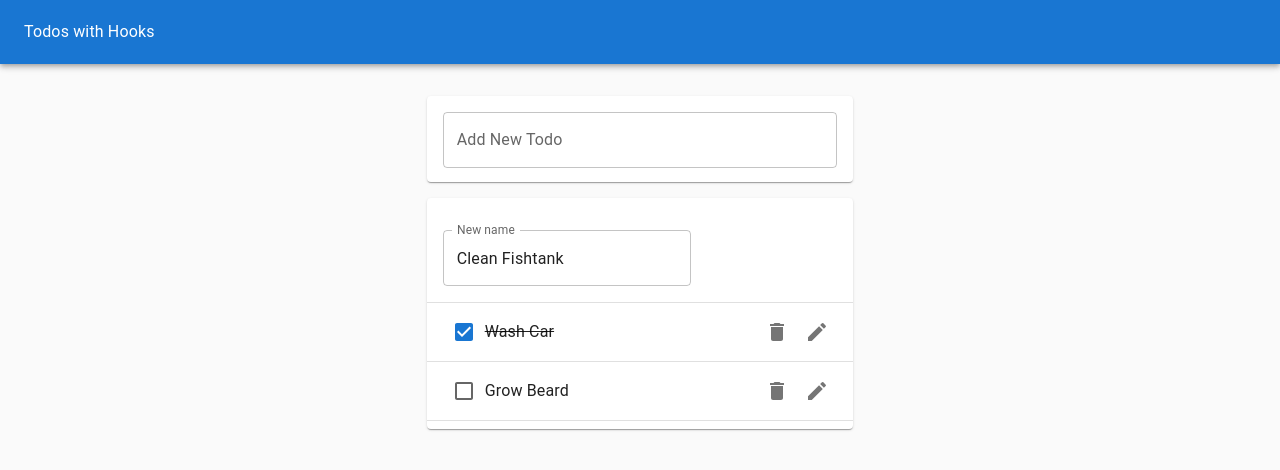
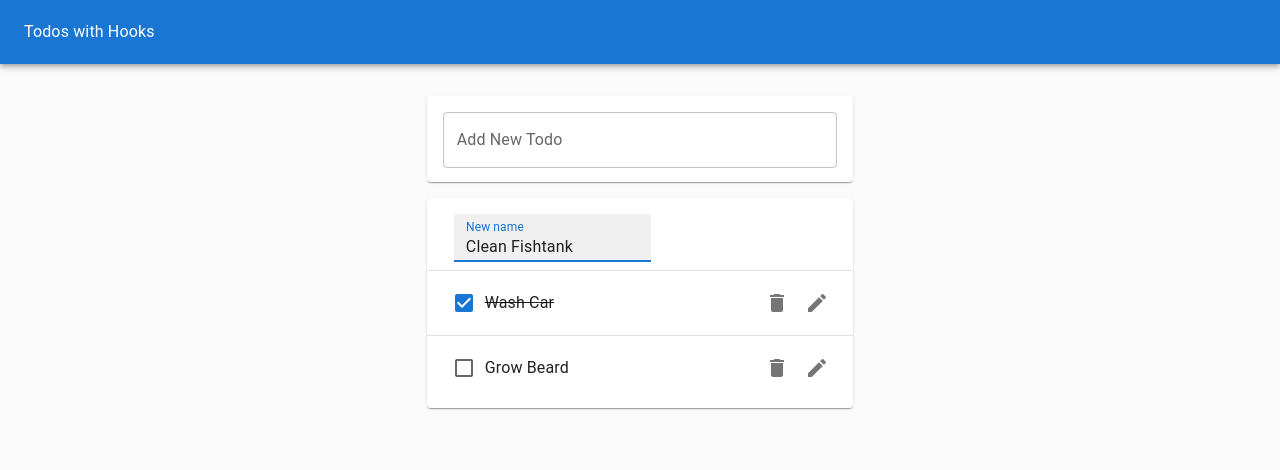
Before and after one commit to MoisesMH/hooks-todolist-app, a React (Create React App) app: page / in a window 1280 px wide. Both pictures are taken after a click on the button 817 px from the left and 235 px from the top of the page. Shown: the top 470 px of the page. Built offline with nearby package versions, Linux system fonts and the light colour scheme.

Commit message:
Small Style Tweaks
A couple style tweaks...

```diff
--- a/src/EditTodoForm.js
+++ b/src/EditTodoForm.js
@@ -12,13 +12,18 @@ function EditTodoForm({ editTodo, id, toggle, taskName }) {
     }
 
     return (
-        <form onSubmit={handleEdit}>
+        <form onSubmit={handleEdit} style={{ marginLeft: "0.7rem", width: "50%" }} >
             <TextField
+                sx={{ marginBottom: "1rem" }}
+                variant="filled"
+                size="small"
                 value={value}
                 onChange={changeVal}
                 margin="normal"
                 label="New name"
                 fullWidth
+                // To write directly in the TextField component
+                autoFocus
             />
         </form>
     )
--- a/src/Todo.js
+++ b/src/Todo.js
@@ -9,7 +9,7 @@ function Todo({ task, id, completed, removeTodo, toggleTodo, editTodo }) {
     const handleToggle = () => toggleTodo(id)
     const [isEditing, toggleIsEditing] = useToggle(false)
     return (
-        <ListItem>
+        <ListItem sx={{ height: "4rem" }} >
             {isEditing ?
                 <EditTodoForm editTodo={editTodo} id={id} taskName={task} toggle={toggleIsEditing} />
                 :
--- a/src/TodoList.js
+++ b/src/TodoList.js
@@ -3,7 +3,7 @@ import React from "react";
 import Todo from "./Todo";
 
 function TodoList({ todos, removeTodo, toggleTodo, editTodo }) {
-    const todoList = todos.map(t => (
+    const todoList = todos.map((t,i) => (
         <>
             <Todo
                 task={t.task}
@@ -14,7 +14,8 @@ function TodoList({ todos, removeTodo, toggleTodo, editTodo }) {
                 toggleTodo={toggleTodo}
                 editTodo={editTodo}
             />
-            <Divider />
+            {/* To not display the last divider */}
+            {(i < todos.length - 1) && <Divider />}
         </>
     ))
 
```
